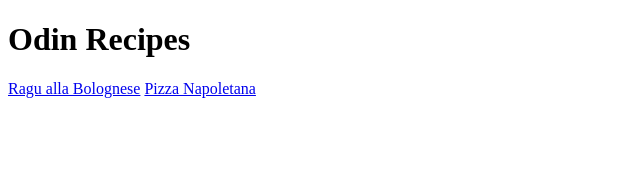
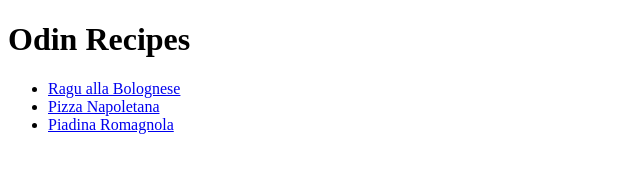
Before and after one commit to Geralda89/odin-recipes, a plain HTML site: page index.html in a window 1280 px wide. Shown: the whole page, without its empty margins (0-640 px from the left). Drawn offline with Linux system fonts and the light colour scheme.

Commit message:
Updated index.html with ul for links

```diff
--- a/index.html
+++ b/index.html
@@ -6,7 +6,10 @@
     </head>
     <body>
         <h1>Odin Recipes</h1>
-        <a href="recipes/ragu.html">Ragu alla Bolognese</a>
-        <a href="recipes/pizza.html">Pizza Napoletana</a>
+        <ul>
+            <li><a href="recipes/ragu.html">Ragu alla Bolognese</a></li>
+            <li><a href="recipes/pizza.html">Pizza Napoletana</a></li>
+            <li><a href="recipes/piadina.html">Piadina Romagnola</a></li>
+        </ul>
     </body>
 </html>
```
Also changed, not shown: pics/piadina.jpeg (added).
